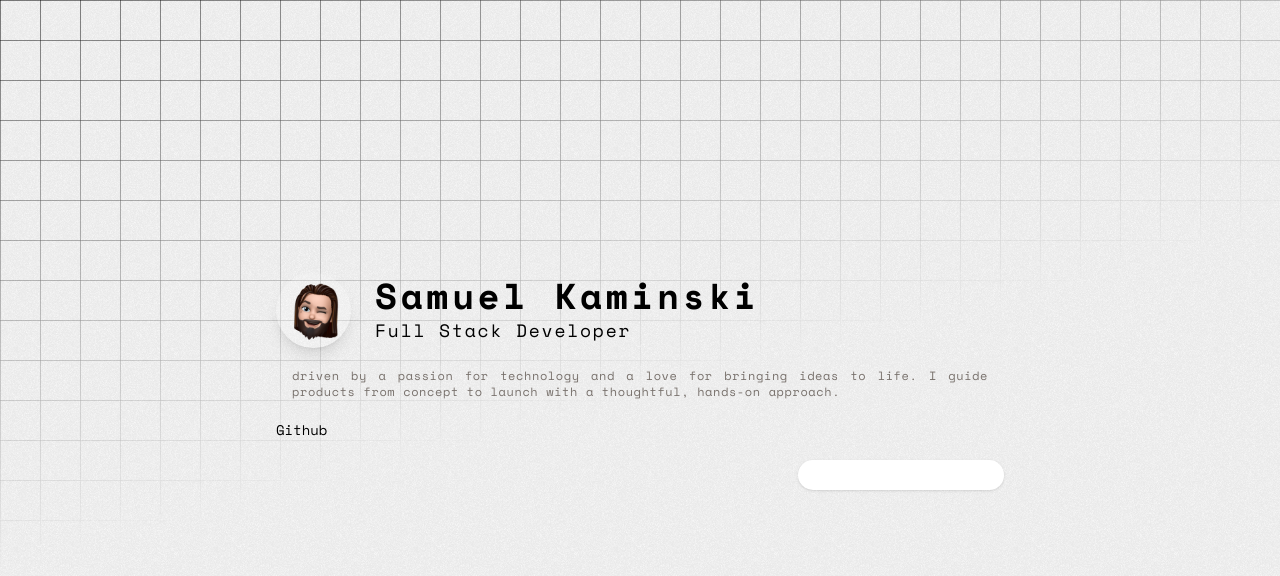
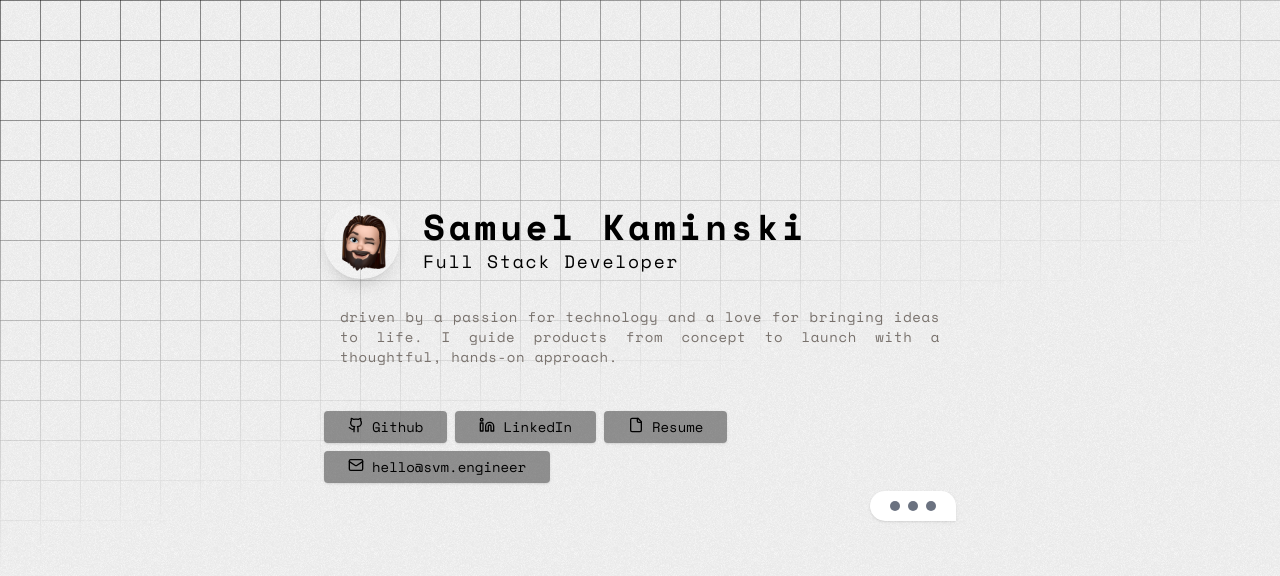
Before and after one commit to unclesvm/website, a Next.js app: page / in a window 1280 px wide. Shown: the top 576 px of the page. Built offline with nearby package versions, Linux system fonts and the light colour scheme.

Commit message:
➕ add a dependency.

```diff
--- a/app/components/message.tsx
+++ b/app/components/message.tsx
@@ -2,8 +2,7 @@
 import { useEffect, useRef } from 'react'
 import anime from 'animejs'
 
-export default function Message() {
-  const messages = ['Hi there, looking for dev?', 'Let me build your ideas']
+export default function Message({ messages }: { messages: string[] }) {
   const bubbles = useRef<HTMLDivElement[]>([])
   const text = useRef<HTMLParagraphElement[]>([])
   const dot = useRef<HTMLSpanElement[]>([])
@@ -76,7 +75,9 @@ export default function Message() {
     timeline.play()
   }, [bubbles, text, dot])
 
-  return messages.map((item, index) => (
+  return (
+    <section className="flex flex-col gap-2 justify-end items-end w-full">
+      {messages.map((item, index) => (
         <div
           key={index}
           ref={(el) => {
@@ -106,5 +107,7 @@ export default function Message() {
             ))}
           </span>
         </div>
-  ))
+      ))}
+    </section>
+  )
 }
--- a/app/layout.tsx
+++ b/app/layout.tsx
@@ -1,27 +1,27 @@
-import type { Metadata } from "next";
-import localFont from "next/font/local";
-import "./globals.css";
+import type { Metadata } from 'next'
+import localFont from 'next/font/local'
+import './globals.css'
 
 const geistSans = localFont({
-  src: "./fonts/GeistVF.woff",
-  variable: "--font-geist-sans",
-  weight: "100 900",
-});
+  src: './fonts/GeistVF.woff',
+  variable: '--font-geist-sans',
+  weight: '100 900',
+})
 const geistMono = localFont({
-  src: "./fonts/GeistMonoVF.woff",
-  variable: "--font-geist-mono",
-  weight: "100 900",
-});
+  src: './fonts/GeistMonoVF.woff',
+  variable: '--font-geist-mono',
+  weight: '100 900',
+})
 
 export const metadata: Metadata = {
-  title: "Create Next App",
-  description: "Generated by create next app",
-};
+  title: 'Samuel Kaminski',
+  description: 'Samuel Kaminski - Full Stack Developer',
+}
 
 export default function RootLayout({
   children,
 }: Readonly<{
-  children: React.ReactNode;
+  children: React.ReactNode
 }>) {
   return (
     <html lang="en">
@@ -31,5 +31,5 @@ export default function RootLayout({
         {children}
       </body>
     </html>
-  );
+  )
 }
--- a/app/page.tsx
+++ b/app/page.tsx
@@ -5,12 +5,35 @@ import Link from 'next/link'
 import Message from './components/message'
 import { useEffect } from 'react'
 import anime from 'animejs'
+import { File, Github, Linkedin, Mail } from 'lucide-react'
 
 export default function Home() {
+  const messages = [
+    'Hi there, looking for dev?',
+    'Let me build your ideas',
+    'Send message, I will respond asap',
+  ]
+
   const links = [
     {
-      name: 'Github',
+      label: 'Github',
       href: 'https://github.com/shadsvm',
+      icon: Github,
+    },
+    {
+      label: 'LinkedIn',
+      href: 'https://linkedin.com/in/sam-kmn',
+      icon: Linkedin,
+    },
+    {
+      label: 'Resume',
+      href: '/md/resume',
+      icon: File,
+    },
+    {
+      label: 'hello@svm.engineer',
+      href: 'mailto:hello@svm.engineer',
+      icon: Mail,
     },
   ]
 
@@ -24,7 +47,7 @@ export default function Home() {
   }, [])
 
   return (
-    <main className="max-w-3xl mx-auto h-[100dvh] flex flex-col justify-center items-center  gap-5 px-3 sm:px-5">
+    <main className="max-w-2xl mx-auto h-[100dvh] flex flex-col justify-center items-center  gap-7 px-3 sm:px-5">
       <section className="w-full flex justify-start items-center gap-4 sm:gap-6 ">
         <Image
           width="75"
@@ -44,21 +67,23 @@ export default function Home() {
         </header>
       </section>
 
-      <section className="text-stone-500 text-xs text-justify tracking-wider px-4">
+      <section className="text-stone-500 text-justify tracking-wider px-4">
         driven by a passion for technology and a love for bringing ideas to
         life. I guide products from concept to launch with a thoughtful,
         hands-on approach.
       </section>
-      <section className="w-full flex gap-2 flex-wrap ">
+      <section className="w-full flex flex-col lg:flex-row gap-2 flex-wrap mt-4 ">
         {links.map((link) => (
-          <Link key={link.href} href={link.href}>
-            {link.name}
+          <Link
+            key={link.href}
+            href={link.href}
+            className="flex justify-between items-centers gap-2 bg-neutral-700/55 hover:bg-neutral-700/90 max-w-min text-sm p-6 py-1.5 rounded shadow transition"
+          >
+            <link.icon size={16} />
+            {link.label}
           </Link>
         ))}
-      </section>
-
-      <section className="flex flex-col gap-2 justify-start  items-end w-full">
-        <Message />
+        <Message {...{ messages }} />
       </section>
     </main>
   )
--- a/package.json
+++ b/package.json
@@ -10,6 +10,7 @@
   },
   "dependencies": {
     "@types/animejs": "^3.1.12",
+    "lucide-react": "^0.456.0",
     "next": "15.0.3",
     "react": "19.0.0-rc-66855b96-20241106",
     "react-dom": "19.0.0-rc-66855b96-20241106",
```
Also changed, not shown: 1 other file (tests, documents, lock files or other folders). Lines whose indentation alone changed are shown as unchanged.
